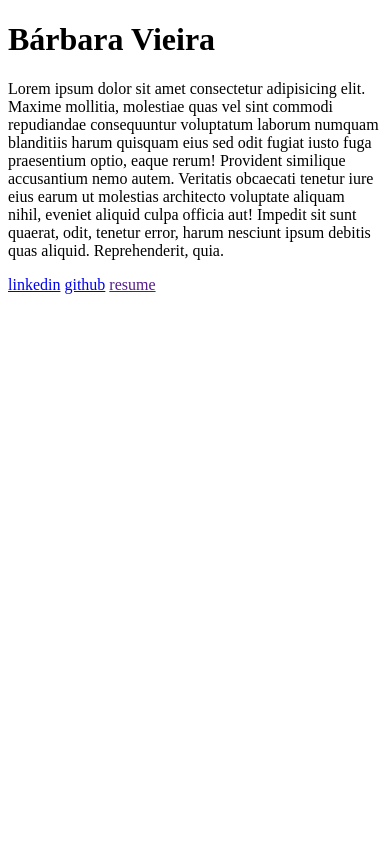
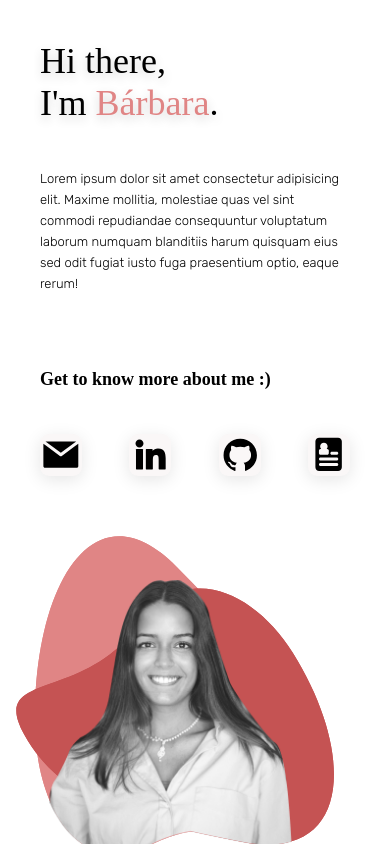
Before and after one commit to barbaranspv/barbaranspv.github.io, a plain HTML site: page index.html in a window 390 px wide. Drawn offline with Linux system fonts and the light colour scheme; a web font is replaced by a local one.

Commit message:
responsividade

```diff
--- /dev/null
+++ b/index.css
@@ -0,0 +1,248 @@
+@import url('https://fonts.googleapis.com/css?family=Suez+One&display=swap');
+@import url('https://fonts.googleapis.com/css2?family=Rubik:wght@300&display=swap');
+
+body, html {
+    font-family: 'Suez One';
+    height: 100vh;
+    overflow-x: hidden;
+    margin: 0;
+}
+
+.website-container {
+    display: flex;
+    flex-direction: row;
+    padding: 0px 40px 0 120px;
+    min-height: 100vh;
+    align-items: center;
+
+}
+
+.content-div {
+    width: 50%;
+    height: 100%;
+    display: flex;
+    flex-direction: column;
+    justify-content: center;
+    animation: slide-down 1s forwards;
+
+}
+
+
+@keyframes slide-down {
+    from {
+        opacity: 0;
+        transform: translateY(-50px);
+    }
+
+    to {
+        opacity: 1;
+        transform: none;
+    }
+}
+
+
+h1 {
+    margin: 0px 0px 0px 0px;
+    animation: slide-down 1.4s forwards;
+
+    padding: 0px 0px 0px 0px;
+    font-size: 64px;
+    font-weight: 400;
+    text-shadow: 0px 4px 11px rgba(0, 0, 0, 0.19);
+    margin: 0;
+}
+
+.pink {
+    color: #E08585;
+    transition: color 0.8s ease-in-out;
+
+}
+
+
+.pink:hover {
+
+    color: #C55353;
+}
+
+p {
+    animation: slide-down 1.3s forwards;
+
+    font-size: 16px;
+    font-family: "Rubik", sans-serif;
+    line-height: 21px;
+    margin-top: 44px;
+    margin-bottom: 60px;
+    width: 83%;
+}
+
+h2 {
+    margin-bottom: 44px;
+    font-size: 24px;
+    animation: slide-down 1.2s forwards;
+
+}
+
+.my-links {
+    animation: slide-down 1.1s forwards;
+
+    width: 48px;
+    height: 48px;
+    background-color: #faf7f7;
+    box-shadow: 0px 4px 17px rgba(0, 0, 0, 0.1);
+    border-radius: 9px;
+    margin-right: 54px;
+    display: flex;
+    justify-content: center;
+    align-items: center;
+    transition: box-shadow 0.5s ease-in-out;
+
+}
+
+.my-links:hover {
+
+
+    box-shadow: 0px 4px 17px rgba(197, 83, 83, 0.61);
+}
+
+
+.links-container {
+    display: flex;
+    flex-direction: row;
+}
+
+
+.photo-div {
+    animation: slide-down 1.4s forwards;
+
+    width: 50%;
+    position: relative;
+    height: 648px;
+
+}
+
+.background-pink, .background-dark, .my-photo {
+    position: absolute;
+}
+
+.background-pink {
+    left: 38px;
+    top: -1px;
+}
+
+.background-dark {
+    left: 0px;
+    top: 106px;
+
+}
+
+
+@media only screen and (max-width: 1430px) {
+    .website-container {
+        padding: 0 80px;
+
+    }
+
+}
+
+@media only screen and (max-width: 1000px) {
+    .website-container {
+        flex-direction: column;
+        height: fit-content;
+        min-height: fit-content;
+        padding: 80px 80px;
+    }
+
+
+    body {
+        overflow-y: scroll;
+    }
+
+    .content-div, .photo-div {
+        width: 100%;
+    }
+
+    p {
+        width: 100%;
+    }
+
+
+    .photo-div {
+        margin-top: 60px;
+        left: -40px
+    }
+}
+
+
+@media only screen and (max-width: 720px) {
+    .website-container {
+        padding: 40px 40px;
+    }
+
+    .photo-div {
+        margin-top: 60px;
+        left: -20px
+    }
+}
+
+
+
+@media only screen and (max-width: 600px) {
+    h1 {
+        font-size: 36px;
+    }
+
+
+    p {
+        font-size: 13px;
+    }
+
+    h2 {
+        font-size: 18px;
+    }
+
+    .photo-div {
+        height: 318px;
+        width: 318px;
+    }
+
+
+
+    .my-links {
+        animation: slide-down 1.1s forwards;
+
+        width: 42px;
+        height: 42px;
+
+
+    }
+
+
+    .my-photo {
+        height: 318px;
+        pointer-events: none
+    }
+
+    .background-dark {
+        width: 318px;
+        top: 52px;
+        left: 0;
+        ;
+    }
+
+    .background-pink {
+        height: 318px;
+        top: 0px;
+        left: 19px;
+    }
+
+
+    .links-container {
+        width: 100%;
+        justify-content: space-between;
+    }
+
+    .my-links {
+        margin: 0;
+    }
+
+}
--- a/index.html
+++ b/index.html
@@ -2,26 +2,41 @@
 <html>
 
 <head>
+    <link rel="stylesheet" href="index.css">
 
 </head>
 
 <body>
-        <h1>Bárbara Vieira</h1>
+    <div class="website-container">
+
+        <div class= "content-div">
+
+            <h1>Hi there, <br>
+                I'm <a class="pink">Bárbara</a>.</h1>
             <p>Lorem ipsum dolor sit amet consectetur adipisicing elit. Maxime mollitia,
                 molestiae quas vel sint commodi repudiandae consequuntur voluptatum laborum
                 numquam blanditiis harum quisquam eius sed odit fugiat iusto fuga praesentium
-            optio, eaque rerum! Provident similique accusantium nemo autem. Veritatis
-            obcaecati tenetur iure eius earum ut molestias architecto voluptate aliquam
-            nihil, eveniet aliquid culpa officia aut! Impedit sit sunt quaerat, odit,
-            tenetur error, harum nesciunt ipsum debitis quas aliquid. Reprehenderit,
-            quia.</p>
+                optio, eaque rerum! </p>
 
 
-        <a href="https://www.linkedin.com/in/barbaranspv/">linkedin</a>
-        <a href="https://github.com/barbaranspv">github</a>
-       <!-- <a href="">instagram</a>-->
-        <a href="">resume</a>
+            <h2>Get to know more about me :)</h2>
+            <div class ="links-container">
+                <a class="my-links"><img src="mail.svg"></a>
+                <a class="my-links" href="https://www.linkedin.com/in/barbaranspv/"><img src="linkedin.svg"></a>
+                <a class="my-links" href="https://github.com/barbaranspv"><img src="github.svg"></a>
+                <a class="my-links"><img src="resume.svg"></a>
+            </div>
+        </div>
+        <div class= "photo-div">
 
+                <img class= "background-pink" src="fundorosa.svg">
+
+                <img  class= "background-dark" src="fundoescuro.svg">
+
+
+                <img  class= "my-photo"  src="foto.png">
+        </div>
+    </div>
 </body>
 
 </html>
```
Also changed, not shown: foto.png (added), fundoescuro.svg (added), fundorosa.png (added), fundorosa.svg (added), github.svg (added), linkedin.svg (added), mail.svg (added), resume.svg (added). Lines whose indentation alone changed are shown as unchanged.
